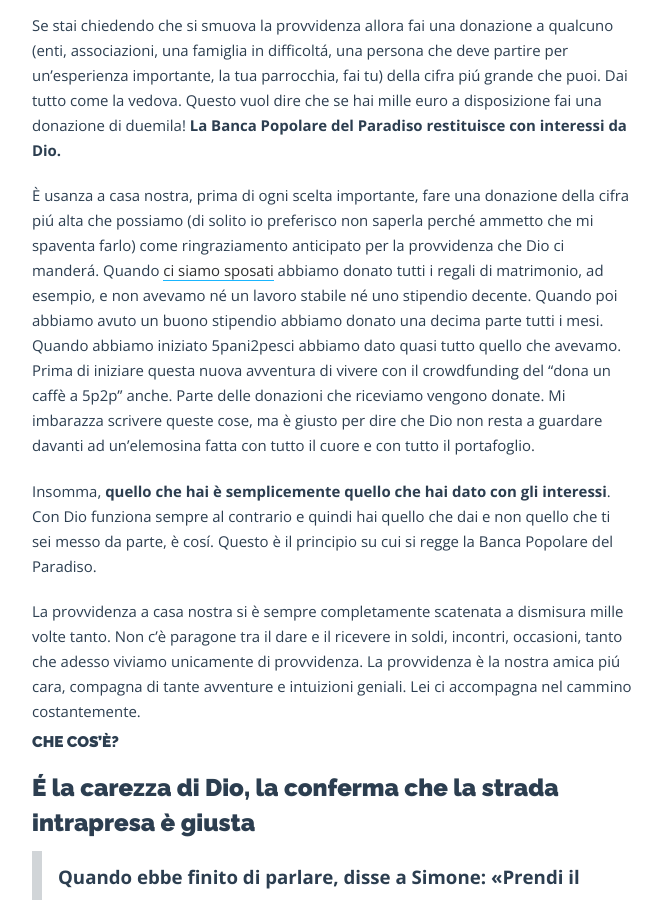
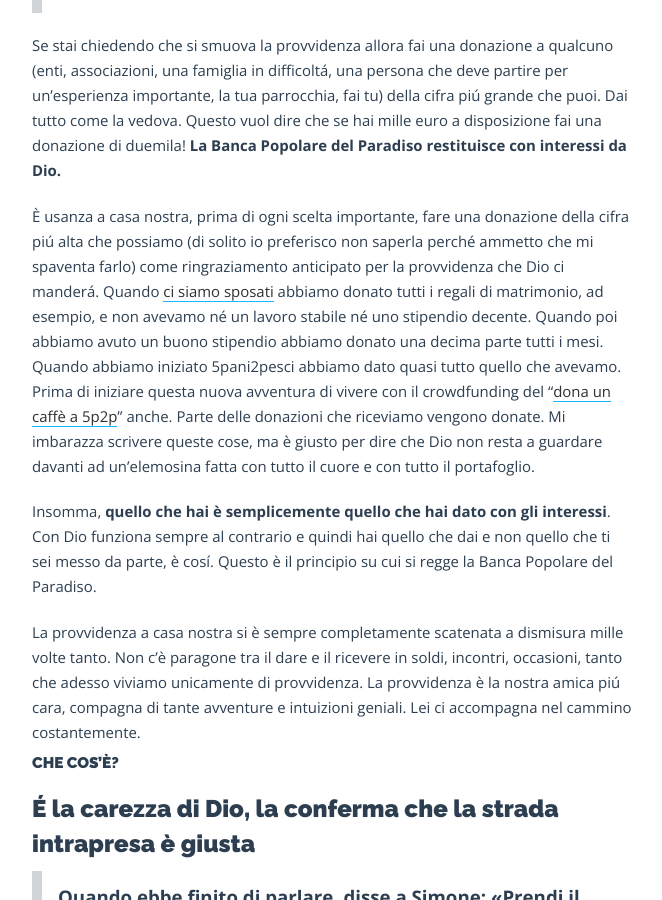
Before and after one commit to ruvido/5p2p, a Jekyll site: the page built from _posts/2020/2020-01-21-manuale-pratico-per-scatenare-la-provvidenza.md, in a window 1280 px wide and 900 px high, scrolled down 3854 px. Shown: the whole window, without its empty margins (308-970 px from the left). Built offline with Jekyll 4.4.1, drawn with Linux system fonts in a browser that asks for light colours; part of the change alters nothing that is shown.

```diff
--- a/_posts/2020/2020-01-21-manuale-pratico-per-scatenare-la-provvidenza.md
+++ b/_posts/2020/2020-01-21-manuale-pratico-per-scatenare-la-provvidenza.md
@@ -52,6 +52,7 @@ D'altronde se sono codardo o mi faccio i fatti miei dove potró mai sperimentare
 Prima intraprendi la strada che hai capito che è volontá di Dio e poi la provvidenza ti accompagna, se no che fede è? Non esiste che arriva prima la provvidenza e poi ti lanci. Ci devo mettere la mia responsabilitá nelle scelte che faccio perché Dio non mi tratta come un burattino. Lui poi interverrá davanti al Mar Rosso che troveró davanti.
 
 La regola è semplice ed è spiegata benissimo da sant'Ignazio di Loyola:
+
 _Fai tutto come se tutto dipendesse da te sapendo che tutto dipende da Dio_.
 
 Te capí?! Dobbiamo metterci tutto il nostro desiderio, impegno, scelta, tutta la nostra responsabilitá. Dobbiamo fare di tutto, tutto il possibile con tutte le nostre forze e capacitá. Quando ci troveremo davanti all'impossibile sapremo che quella è l'occasione per sperimentare la provvidenza di Dio.
@@ -66,7 +67,7 @@ La provvidenza arriva sempre in ritardo, mai all'inizio del cammino, ma non tard
 
 Se stai chiedendo che si smuova la provvidenza allora fai una donazione a qualcuno (enti, associazioni, una famiglia in difficoltá, una persona che deve partire per un'esperienza importante, la tua parrocchia, fai tu) della cifra piú grande che puoi. Dai tutto come la vedova. Questo vuol dire che se hai mille euro a disposizione fai una donazione di duemila! **La Banca Popolare del Paradiso restituisce con interessi da Dio.**
 
-È usanza a casa nostra, prima di ogni scelta importante, fare una donazione della cifra piú alta che possiamo (di solito io preferisco non saperla perché ammetto che mi spaventa farlo) come ringraziamento anticipato per la provvidenza che Dio ci manderá. Quando [ci siamo sposati](https://5p2p.it/2015/07/03/il-matrimonio-francescano.html) abbiamo donato tutti i regali di matrimonio, ad esempio, e non avevamo né un lavoro stabile né uno stipendio decente. Quando poi abbiamo avuto un buono stipendio abbiamo donato una decima parte tutti i mesi. Quando abbiamo iniziato 5pani2pesci abbiamo dato quasi tutto quello che avevamo. Prima di iniziare questa nuova avventura di vivere con il crowdfunding del "dona un caffè a 5p2p" anche. Parte delle donazioni che riceviamo vengono donate. Mi imbarazza scrivere queste cose, ma è giusto per dire che Dio non resta a guardare davanti ad un'elemosina fatta con tutto il cuore e con tutto il portafoglio.
+È usanza a casa nostra, prima di ogni scelta importante, fare una donazione della cifra piú alta che possiamo (di solito io preferisco non saperla perché ammetto che mi spaventa farlo) come ringraziamento anticipato per la provvidenza che Dio ci manderá. Quando [ci siamo sposati](https://5p2p.it/2015/07/03/il-matrimonio-francescano.html) abbiamo donato tutti i regali di matrimonio, ad esempio, e non avevamo né un lavoro stabile né uno stipendio decente. Quando poi abbiamo avuto un buono stipendio abbiamo donato una decima parte tutti i mesi. Quando abbiamo iniziato 5pani2pesci abbiamo dato quasi tutto quello che avevamo. Prima di iniziare questa nuova avventura di vivere con il crowdfunding del "[dona un caffè a 5p2p](https://donorbox.org/collabora-con-noi?default_interval=m&amount=10&tmenu=1)" anche. Parte delle donazioni che riceviamo vengono donate. Mi imbarazza scrivere queste cose, ma è giusto per dire che Dio non resta a guardare davanti ad un'elemosina fatta con tutto il cuore e con tutto il portafoglio.
 
 Insomma, **quello che hai è semplicemente quello che hai dato con gli interessi**. Con Dio funziona sempre al contrario e quindi hai quello che dai e non quello che ti sei messo da parte, è cosí. Questo è il principio su cui si regge la Banca Popolare del Paradiso.
 
```
